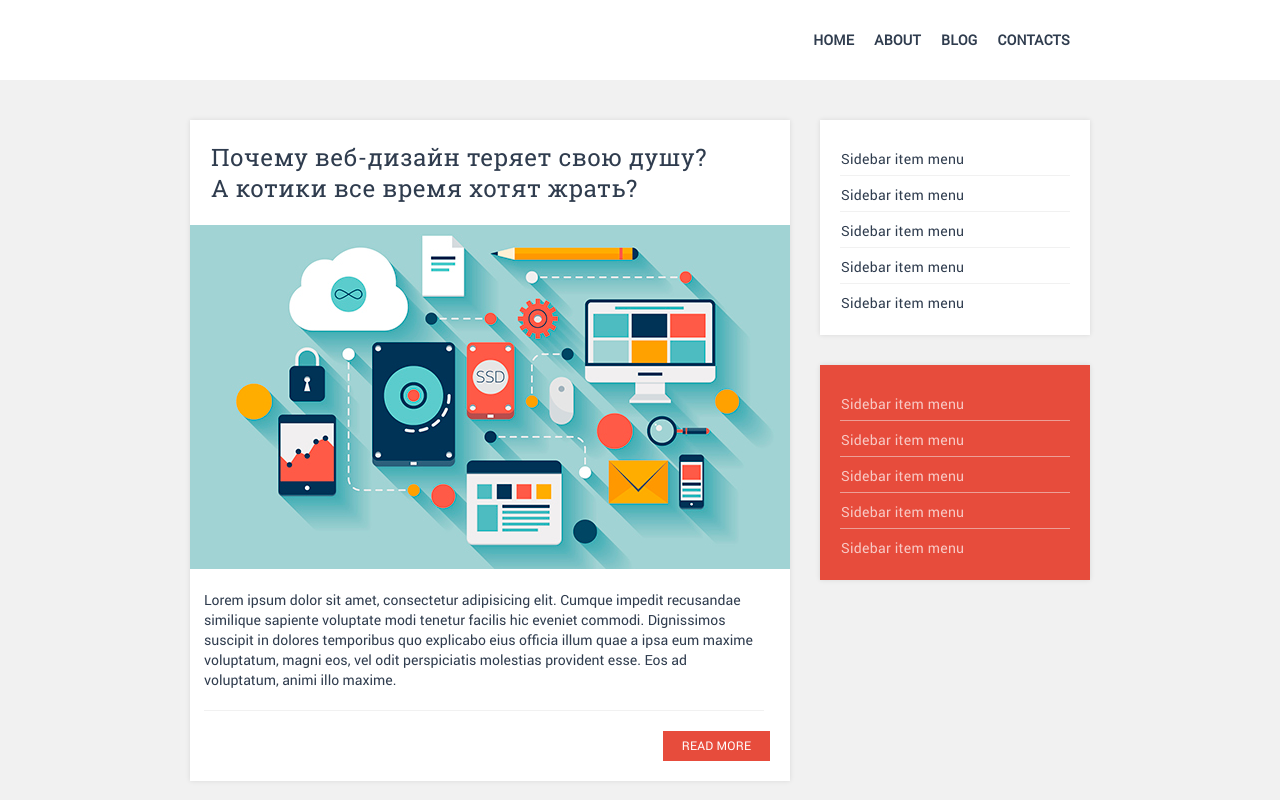
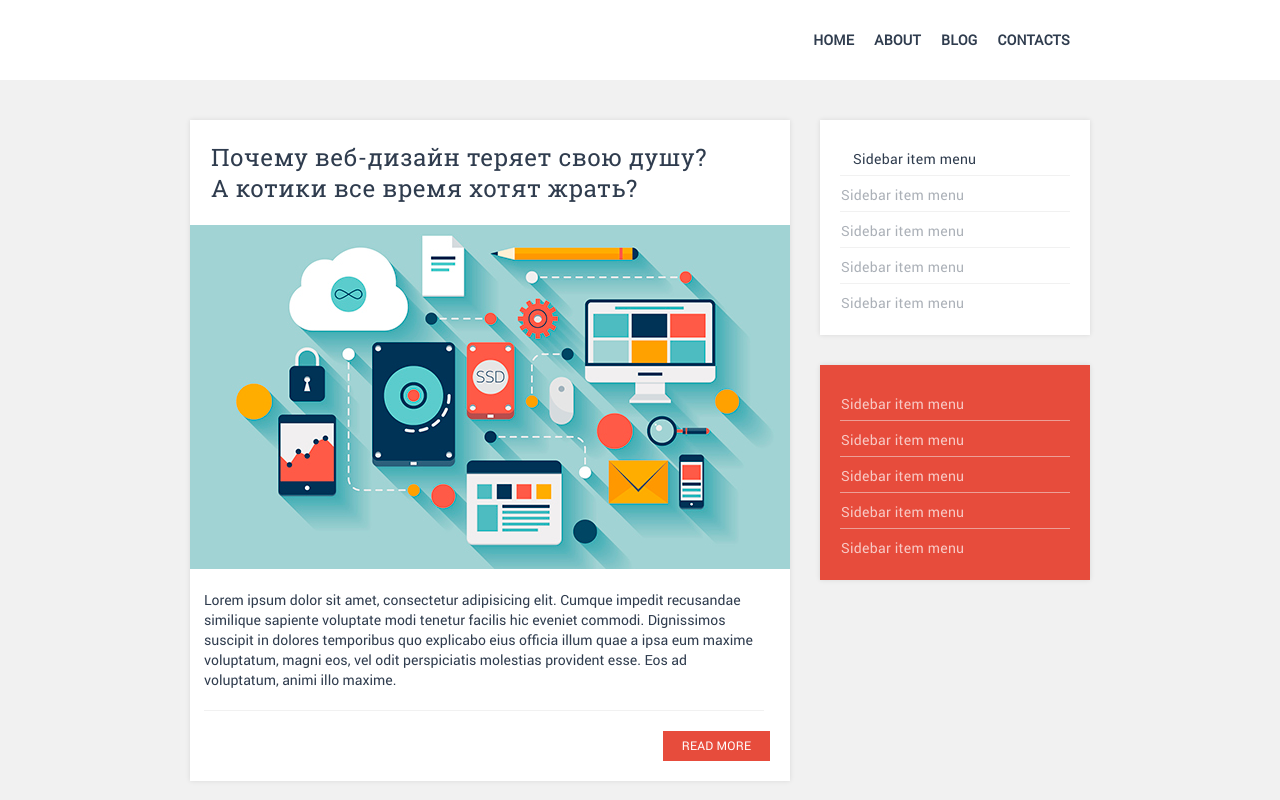
Before and after one commit to erised-ice/Multisite, a plain HTML site: page index.html in a window 1280 px wide. In both pictures the pointer is over the link 902 px from the left and 158 px from the top of the page. Shown: the top 800 px of the page. Drawn offline with Linux system fonts and the light colour scheme.

Commit message:
[aside]-added-hover-effects

```diff
--- a/css/screen.css
+++ b/css/screen.css
@@ -263,4 +263,15 @@
     visibility: visible;
     opacity: 1;
   }
+
+  .aside-menu:hover .aside-menu__link {
+    opacity: 0.4;
+    transition: opacity 0.25s;
+  }
+
+  .aside-menu .aside-menu__link:hover {
+    margin-left: 12px;
+    opacity: 1;
+    transition: 0.25s opacity, 0.25s margin-left;
+  }
 }
```
